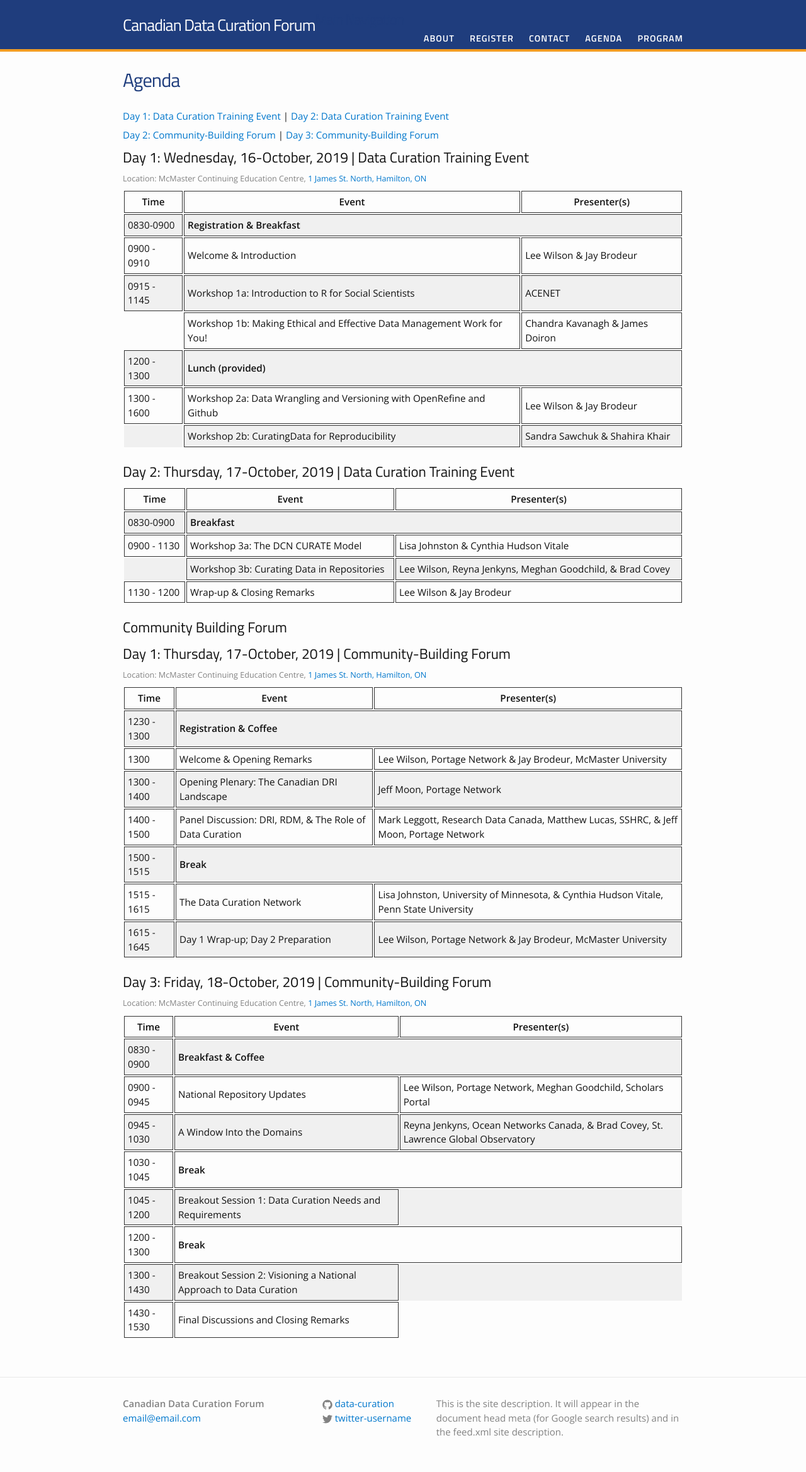
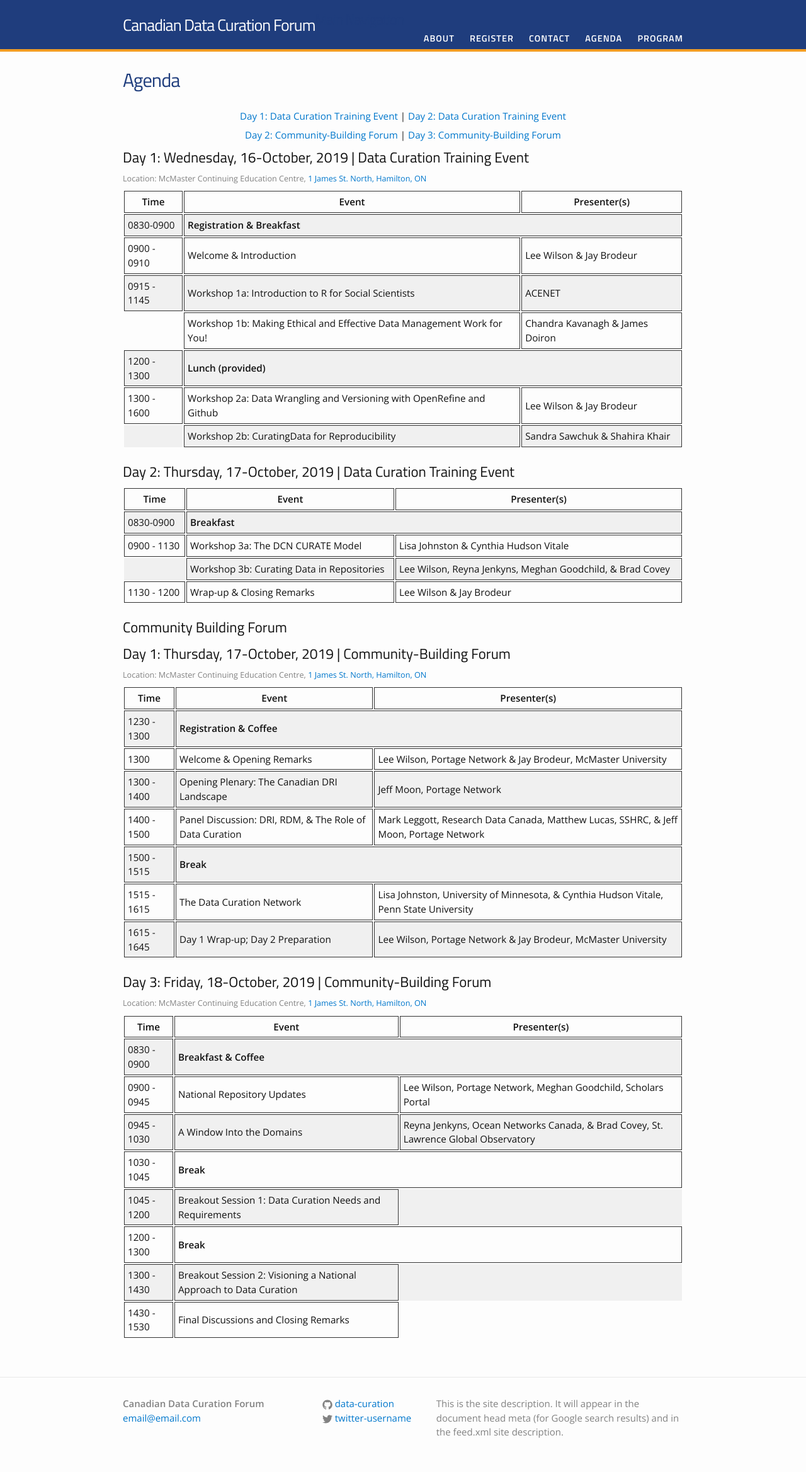
Before and after one commit to data-curation/data-curation.github.io, a Jekyll site: the page built from agenda.md, in a window 1280 px wide. Shown: the whole page at 63% size. Built offline with Jekyll 4.4.1, drawn with Linux system fonts in a browser that asks for light colours.

Commit message:
Update agenda.md

```diff
--- a/agenda.md
+++ b/agenda.md
@@ -4,9 +4,9 @@ title: Agenda
 permalink: /agenda/
 ---
 
-<p><a href="#day-1">Day 1: Data Curation Training Event</a> |
+<p style="text-align:center;"><a href="#day-1">Day 1: Data Curation Training Event</a> |
 <a href="#day-2">Day 2: Data Curation Training Event</a></p>
-<p><a href="#day-2a">Day 2: Community-Building Forum</a> |
+<p style="text-align:center;"><a href="#day-2a">Day 2: Community-Building Forum</a> |
 <a href="#day-3">Day 3: Community-Building Forum</a></p>
 
 <h2 id="day-1">Day 1: Wednesday, 16-October, 2019 | Data Curation Training Event</h2>
```
